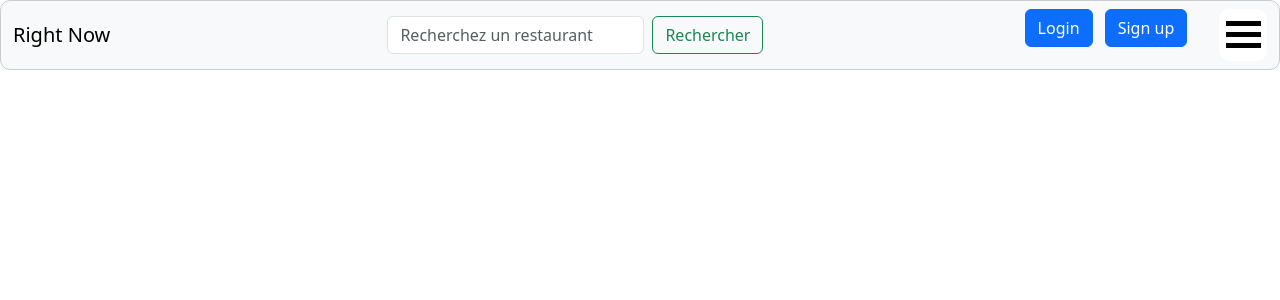
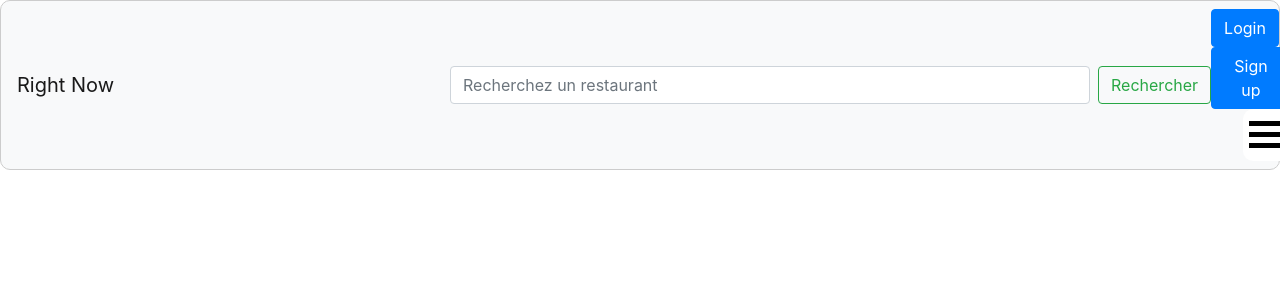
Before and after one commit to hcridlig/right-now, a PHP site: page /nav.php in a window 1280 px wide. Shown: the top 300 px of the page. Run offline with PHP 8.4, Linux system fonts and the light colour scheme.

Commit message:
dernier commit du 25 mai 2023

```diff
--- a/html/nav.css
+++ b/html/nav.css
@@ -26,6 +26,10 @@ nav {
 .nav-item a {
   text-decoration: none;
   color: black;
+}
+
+.d-flex {
+  padding-left: 20em;
 }
 
 /* Styles for the search bar */
@@ -157,3 +161,7 @@ border-radius: 10px;
 .burger-icon:hover {
 background-color: #F4F4F4;
 }
+
+/*.navbar .ml-auto {
+  margin-left: auto !important;
+}*/
--- a/html/nav.php
+++ b/html/nav.php
@@ -3,22 +3,23 @@
 <head>
   <link href="nav.css" rel="stylesheet" type="text/css">
   <link href="https://cdn.jsdelivr.net/npm/bootstrap@5.3.0-alpha3/dist/css/bootstrap.min.css" rel="stylesheet" integrity="sha384-KK94CHFLLe+nY2dmCWGMq91rCGa5gtU4mk92HdvYe+M/SXH301p5ILy+dN9+nJOZ" crossorigin="anonymous">
+  <link rel="stylesheet" href="https://stackpath.bootstrapcdn.com/bootstrap/4.5.2/css/bootstrap.min.css">
   <meta name="viewport" content="width=device-width, initial-scale=1.0">
 </head>
 
 <body>
   <nav class="navbar navbar-expand-lg navbar-light bg-light fixed-top" >
-    <div class="container-fluid">
+    <!--<div class="container" style="width: 100vw; padding-right: 0; padding-left: 0;">-->
       <a class="navbar-brand" href="test2.php">Right Now</a>
       <form class="d-flex">
-        <input class="form-control me-2" type="search" id="search" placeholder="Recherchez un restaurant" aria-label="Search">
+        <input class="form-control me-2" type="search" id="search" placeholder="Recherchez un restaurant" aria-label="Search" style="width: 40em;">
         <button class="btn btn-outline-success" type="submit">Rechercher</button>
       </form>
       <div class="ml-auto">
-        <div class="btn-group">
+        <div class="btn-group ml-auto">
           <button class="btn btn-primary rounded-btn me-2" type="button" onclick="location.href='login.php';">Login</button>
         </div>
-        <div class="btn-group">
+        <div class="btn-group ml-auto">
           <button class="btn btn-primary rounded-btn" type="button" onclick="location.href='signup.php';">Sign up</button>
         </div>
         <a href="#" id="openBtn">
@@ -29,7 +30,7 @@
           </span>
         </a>
       </div>
-    </div>
+    <!--</div>-->
   </nav>
 
   <div id="mySidenav" class="sidenav">
```
